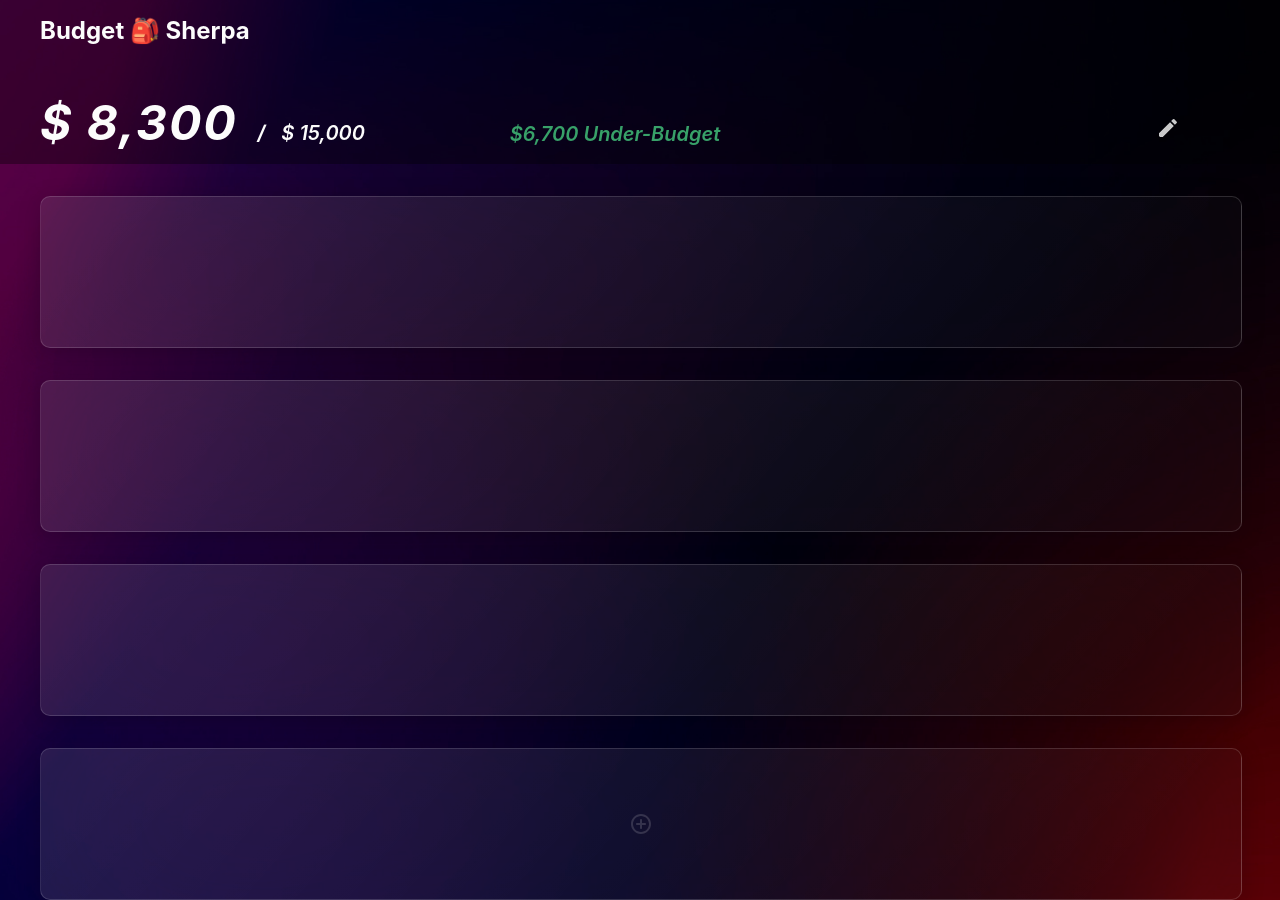
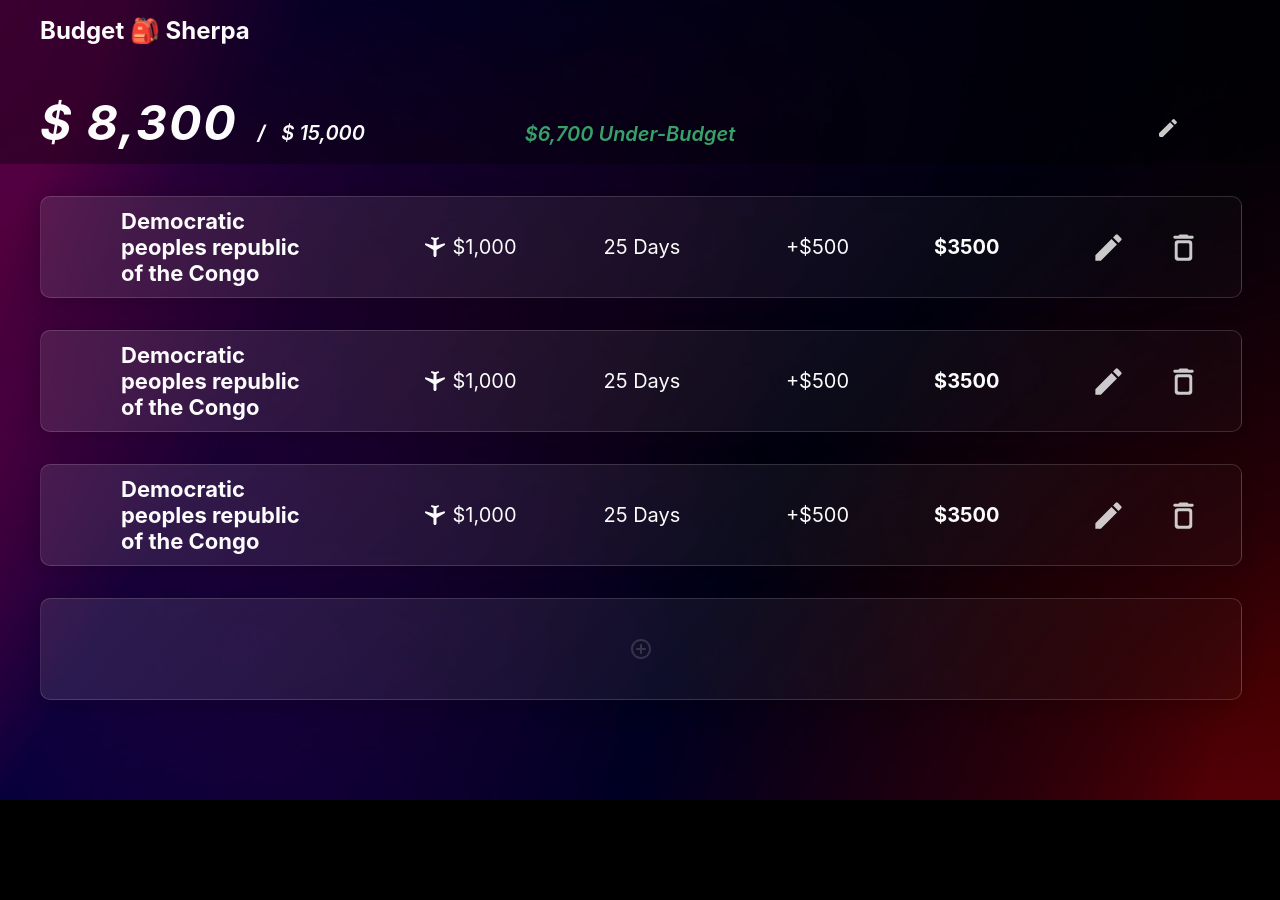
Before and after one commit to OperationFman/budget-sherpa, a Next.js app in the folder ui/: page / in a window 1280 px wide. After the commit the page ends 800 px from the top, so only its background shows below. Built offline with nearby package versions, Linux system fonts and the light colour scheme.

Commit message:
:sparkles: Add <CountryCard /> component

```diff
--- a/ui/app/components/CountryCard.module.scss
+++ b/ui/app/components/CountryCard.module.scss
@@ -1,6 +1,10 @@
+@import "../../theme/breakpoints";
+
+$cardHeight: 100px;
+
 .cardContainer {
 	width: 100%;
-	min-height: 150px;
+	min-height: 120px;
 	margin-top: 32px;
 
 	border-radius: 10px;
@@ -18,4 +22,145 @@
 		transition: linear 200ms;
 		cursor: pointer;
 	}
+
+	display: flex;
+	flex-direction: row;
+	align-items: center;
+	justify-content: space-between;
+
+	@include breakpoint(medium) {
+		min-height: $cardHeight;
+	}
 }
+
+.cardInfoContainer {
+	display: flex;
+	flex-direction: column;
+	justify-content: space-between;
+
+	width: 100%;
+	height: $cardHeight;
+
+	@include breakpoint(medium) {
+		display: flex;
+		flex-direction: row;
+		align-items: center;
+		justify-content: space-between;
+
+		height: 100%;
+	}
+}
+
+.titleContainer {
+	width: 100%;
+
+	font-size: 22px;
+	font-weight: bold;
+}
+
+.title {
+	padding: 5px 0 0 20px;
+	max-width: 250px;
+	white-space: nowrap;
+	text-overflow: ellipsis;
+	overflow: hidden;
+
+	@include breakpoint(medium) {
+		max-width: 200px;
+	}
+
+	@include breakpoint(large) {
+		padding: 0 80px;
+
+		white-space: normal;
+		text-overflow: unset;
+		overflow: visible;
+	}
+}
+
+.commuteAndDays {
+	width: 100%;
+
+	display: flex;
+	flex-direction: row;
+	align-items: center;
+}
+
+.commute {
+	width: 180px;
+	margin-left: 20px;
+
+	display: flex;
+	flex-direction: row;
+	align-items: center;
+}
+
+.commuteIcon {
+	transform: rotate(180deg);
+	margin-right: 5px;
+}
+
+.commuteText {
+	font-size: 20px;
+	font-weight: normal;
+}
+
+.days {
+	font-size: 20px;
+	font-weight: normal;
+}
+
+.costs {
+	margin: 0 0 8px 20px;
+
+	display: flex;
+	flex-direction: row-reverse;
+	align-items: center;
+	justify-content: flex-end;
+
+	@include breakpoint(medium) {
+		margin-bottom: 0;
+		flex-direction: row;
+	}
+}
+
+.extraCost {
+	font-size: 20px;
+	font-weight: normal;
+
+	@include breakpoint(medium) {
+		margin: 0;
+		width: 100%;
+	}
+}
+
+.totalCost {
+	width: 180px;
+	font-size: 20px;
+	font-weight: bold;
+
+	@include breakpoint(medium) {
+		width: 100%;
+		margin: 0 85px;
+	}
+}
+
+.buttons {
+	width: 180px;
+	opacity: 0.8;
+
+	display: flex;
+	flex-direction: row;
+	align-items: center;
+	justify-content: flex-end;
+}
+
+.deleteButton {
+	margin: 0 40px;
+
+	&:hover {
+		color: #e53e3e;
+		transition: linear 200ms;
+		cursor: pointer;
+	}
+}
--- a/ui/app/components/CountryCard.tsx
+++ b/ui/app/components/CountryCard.tsx
@@ -1,7 +1,37 @@
-import styles from './CountryCard.module.scss';
+import styles from "./CountryCard.module.scss";
+import EditIcon from "@mui/icons-material/Edit";
+import DeleteOutlineRoundedIcon from "@mui/icons-material/DeleteOutlineRounded";
+import AirplanemodeActiveRoundedIcon from "@mui/icons-material/AirplanemodeActiveRounded";
 
 export const CountryCard = () => {
-    return (
-        <div className={styles.cardContainer}></div>
-    )
-}
+	return (
+		<div className={styles.cardContainer}>
+			<div className={styles.cardInfoContainer}>
+				<div className={styles.titleContainer}>
+					<div className={styles.title}>
+						Democratic peoples republic of the Congo
+					</div>
+				</div>
+				<div className={styles.commuteAndDays}>
+					<div className={styles.commute}>
+						<AirplanemodeActiveRoundedIcon className={styles.commuteIcon} />
+						<div className={styles.commuteText}>$1,000</div>
+					</div>
+					<div className={styles.days}>25 Days</div>
+				</div>
+				<div className={styles.costs}>
+					<div className={styles.extraCost}>+$500</div>
+					<div className={styles.totalCost}>$3500</div>
+				</div>
+			</div>
+
+			<div className={styles.buttons}>
+				<EditIcon fontSize='large' />
+				<DeleteOutlineRoundedIcon
+					fontSize='large'
+					className={styles.deleteButton}
+				/>
+			</div>
+		</div>
+	);
+};
--- a/ui/app/components/Header.module.scss
+++ b/ui/app/components/Header.module.scss
@@ -64,13 +64,13 @@
 
 .budgetRemainingText {
 	align-self: flex-end;
-	padding-bottom: 6px;
+	padding: 0 0 6px 0;
 
 	@include breakpoint(large) {
 		flex: 1;
 		max-width: 50%;
 		margin: 0 auto;
-
+		padding: 0 0 6px 30px;
 		text-align: center;
 	}
 
```
